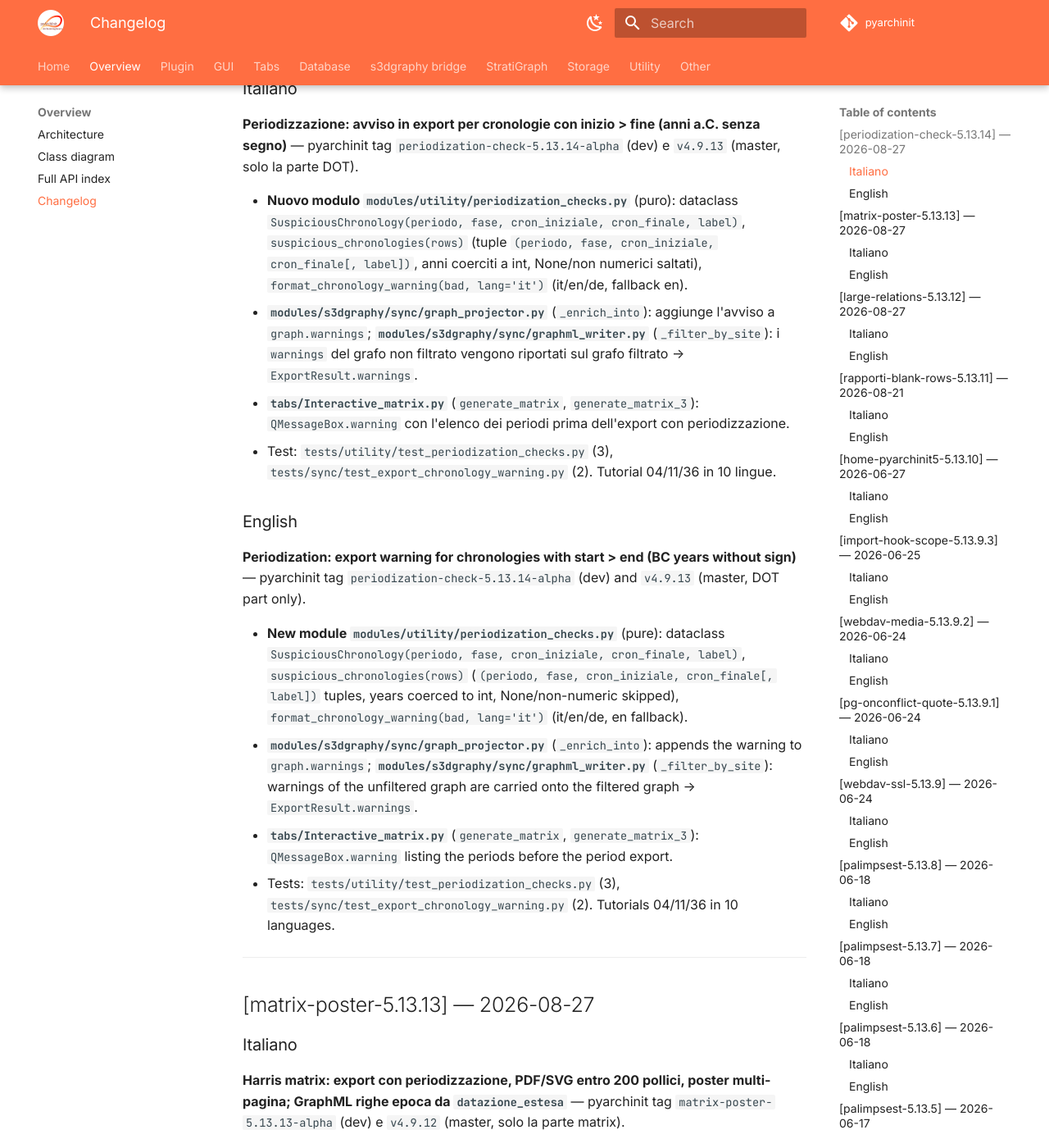
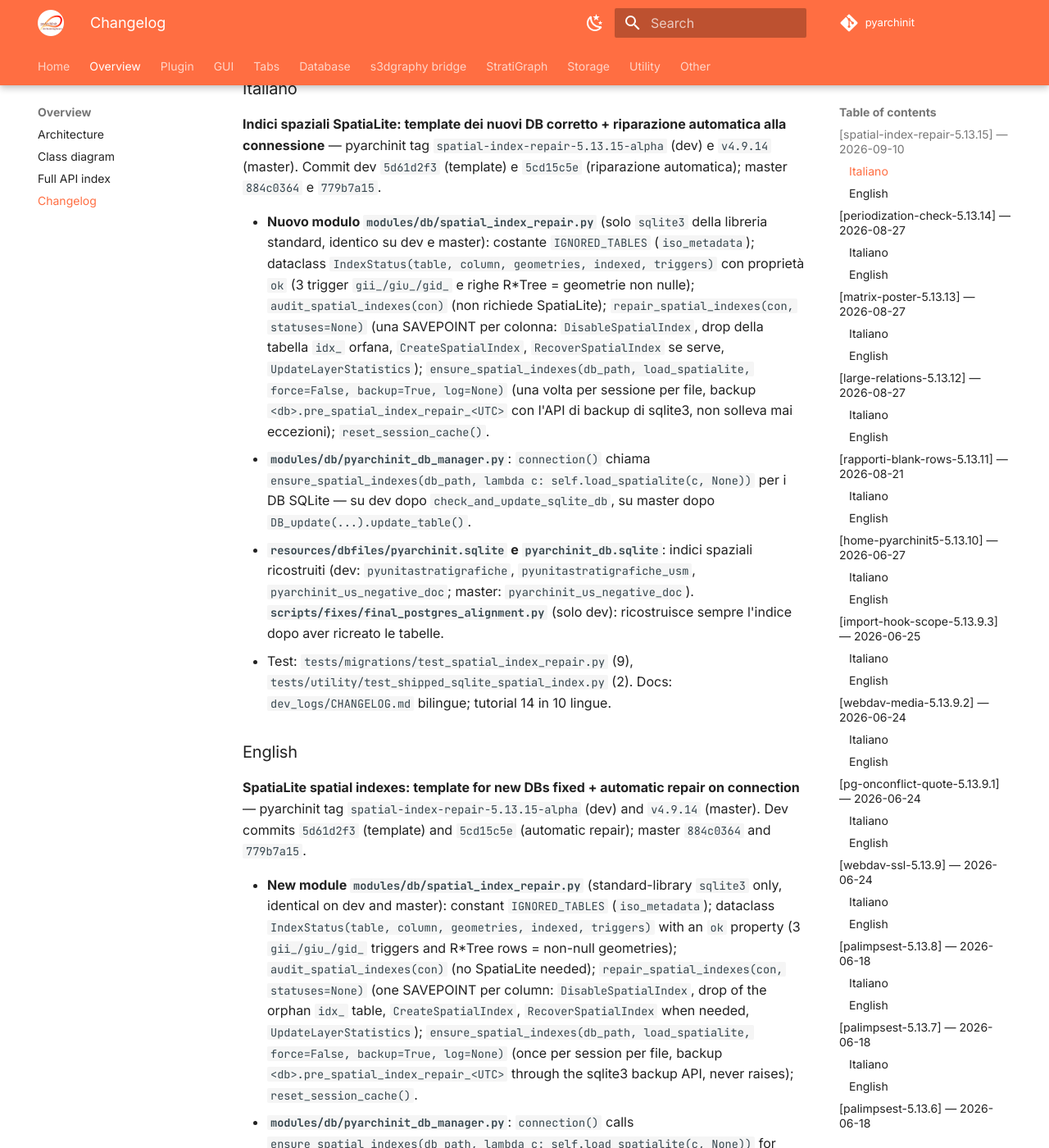
Before and after one commit to enzococca/pyarchinit-api-docs, an MkDocs documentation site: the page built from docs/CHANGELOG.md, in a window 1280 px wide and 1400 px high, scrolled down 393 px. Shown: the whole window at 82% size. Built offline with MkDocs 1.6.1 and Material for MkDocs 9.7.7, drawn with Linux system fonts in a browser that asks for light colours; comment, search, counter and statistics services are not loaded; some of the changed text lies outside the part shown.

Commit message:
changelog: add spatial-index-repair-5.13.15 / 4.9.14 (SQLite template spatial index fix + automatic repair on connection)

```diff
--- a/docs/CHANGELOG.md
+++ b/docs/CHANGELOG.md
@@ -4,6 +4,28 @@
 > da `pyarchinit-code_dev/`.
 >
 > Format: bilingue IT/EN. Le date sono ISO 8601.
+
+---
+
+## [spatial-index-repair-5.13.15] — 2026-09-10
+
+### Italiano
+
+**Indici spaziali SpatiaLite: template dei nuovi DB corretto + riparazione automatica alla connessione** — pyarchinit tag `spatial-index-repair-5.13.15-alpha` (dev) e `v4.9.14` (master). Commit dev `5d61d2f3` (template) e `5cd15c5e` (riparazione automatica); master `884c0364` e `779b7a15`.
+
+- **Nuovo modulo `modules/db/spatial_index_repair.py`** (solo `sqlite3` della libreria standard, identico su dev e master): costante `IGNORED_TABLES` (`iso_metadata`); dataclass `IndexStatus(table, column, geometries, indexed, triggers)` con proprietà `ok` (3 trigger `gii_/giu_/gid_` e righe R*Tree = geometrie non nulle); `audit_spatial_indexes(con)` (non richiede SpatiaLite); `repair_spatial_indexes(con, statuses=None)` (una SAVEPOINT per colonna: `DisableSpatialIndex`, drop della tabella `idx_` orfana, `CreateSpatialIndex`, `RecoverSpatialIndex` se serve, `UpdateLayerStatistics`); `ensure_spatial_indexes(db_path, load_spatialite, force=False, backup=True, log=None)` (una volta per sessione per file, backup `<db>.pre_spatial_index_repair_<UTC>` con l'API di backup di sqlite3, non solleva mai eccezioni); `reset_session_cache()`.
+- **`modules/db/pyarchinit_db_manager.py`**: `connection()` chiama `ensure_spatial_indexes(db_path, lambda c: self.load_spatialite(c, None))` per i DB SQLite — su dev dopo `check_and_update_sqlite_db`, su master dopo `DB_update(...).update_table()`.
+- **`resources/dbfiles/pyarchinit.sqlite` e `pyarchinit_db.sqlite`**: indici spaziali ricostruiti (dev: `pyunitastratigrafiche`, `pyunitastratigrafiche_usm`, `pyarchinit_us_negative_doc`; master: `pyarchinit_us_negative_doc`). **`scripts/fixes/final_postgres_alignment.py`** (solo dev): ricostruisce sempre l'indice dopo aver ricreato le tabelle.
+- Test: `tests/migrations/test_spatial_index_repair.py` (9), `tests/utility/test_shipped_sqlite_spatial_index.py` (2). Docs: `dev_logs/CHANGELOG.md` bilingue; tutorial 14 in 10 lingue.
+
+### English
+
+**SpatiaLite spatial indexes: template for new DBs fixed + automatic repair on connection** — pyarchinit tag `spatial-index-repair-5.13.15-alpha` (dev) and `v4.9.14` (master). Dev commits `5d61d2f3` (template) and `5cd15c5e` (automatic repair); master `884c0364` and `779b7a15`.
+
+- **New module `modules/db/spatial_index_repair.py`** (standard-library `sqlite3` only, identical on dev and master): constant `IGNORED_TABLES` (`iso_metadata`); dataclass `IndexStatus(table, column, geometries, indexed, triggers)` with an `ok` property (3 `gii_/giu_/gid_` triggers and R*Tree rows = non-null geometries); `audit_spatial_indexes(con)` (no SpatiaLite needed); `repair_spatial_indexes(con, statuses=None)` (one SAVEPOINT per column: `DisableSpatialIndex`, drop of the orphan `idx_` table, `CreateSpatialIndex`, `RecoverSpatialIndex` when needed, `UpdateLayerStatistics`); `ensure_spatial_indexes(db_path, load_spatialite, force=False, backup=True, log=None)` (once per session per file, backup `<db>.pre_spatial_index_repair_<UTC>` through the sqlite3 backup API, never raises); `reset_session_cache()`.
+- **`modules/db/pyarchinit_db_manager.py`**: `connection()` calls `ensure_spatial_indexes(db_path, lambda c: self.load_spatialite(c, None))` for SQLite DBs — on dev after `check_and_update_sqlite_db`, on master after `DB_update(...).update_table()`.
+- **`resources/dbfiles/pyarchinit.sqlite` and `pyarchinit_db.sqlite`**: spatial indexes rebuilt (dev: `pyunitastratigrafiche`, `pyunitastratigrafiche_usm`, `pyarchinit_us_negative_doc`; master: `pyarchinit_us_negative_doc`). **`scripts/fixes/final_postgres_alignment.py`** (dev only): always rebuilds the index after recreating the tables.
+- Tests: `tests/migrations/test_spatial_index_repair.py` (9), `tests/utility/test_shipped_sqlite_spatial_index.py` (2). Docs: bilingual `dev_logs/CHANGELOG.md`; tutorial 14 in 10 languages.
 
 ---
 
```
